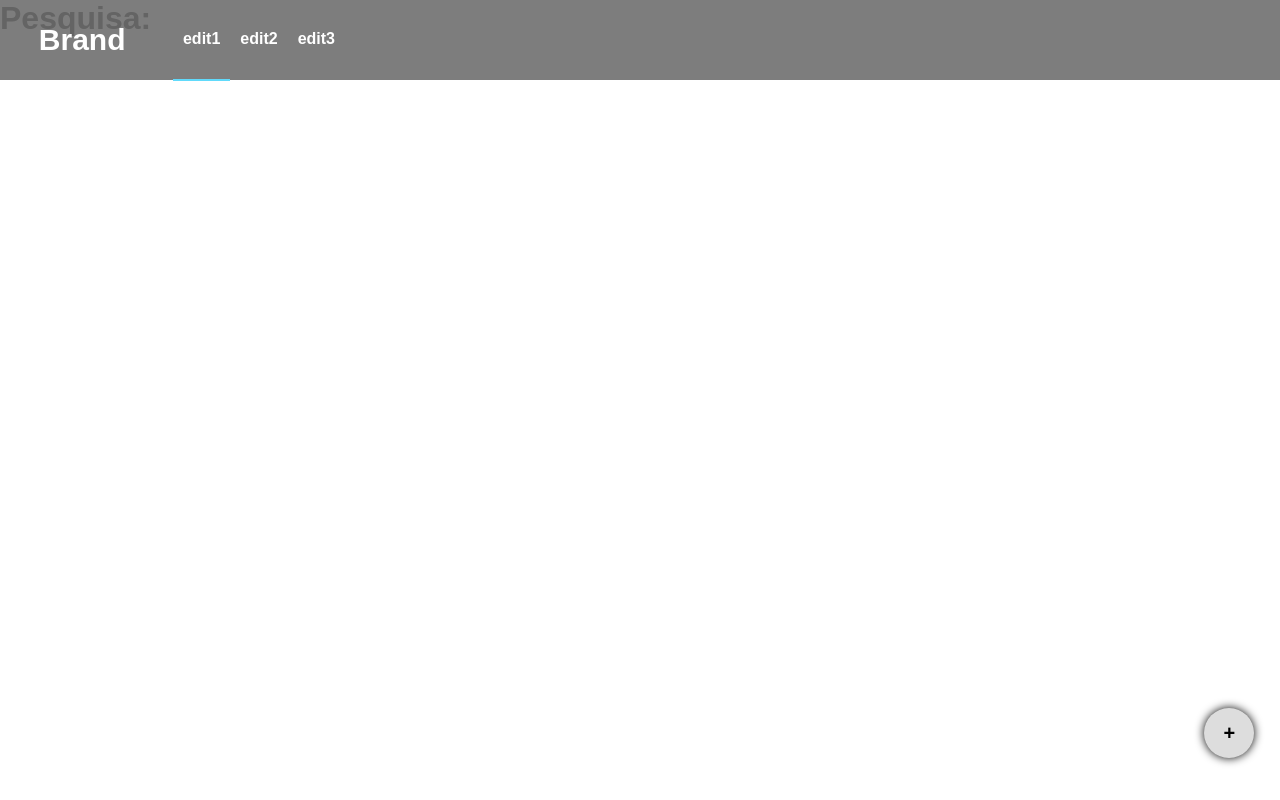
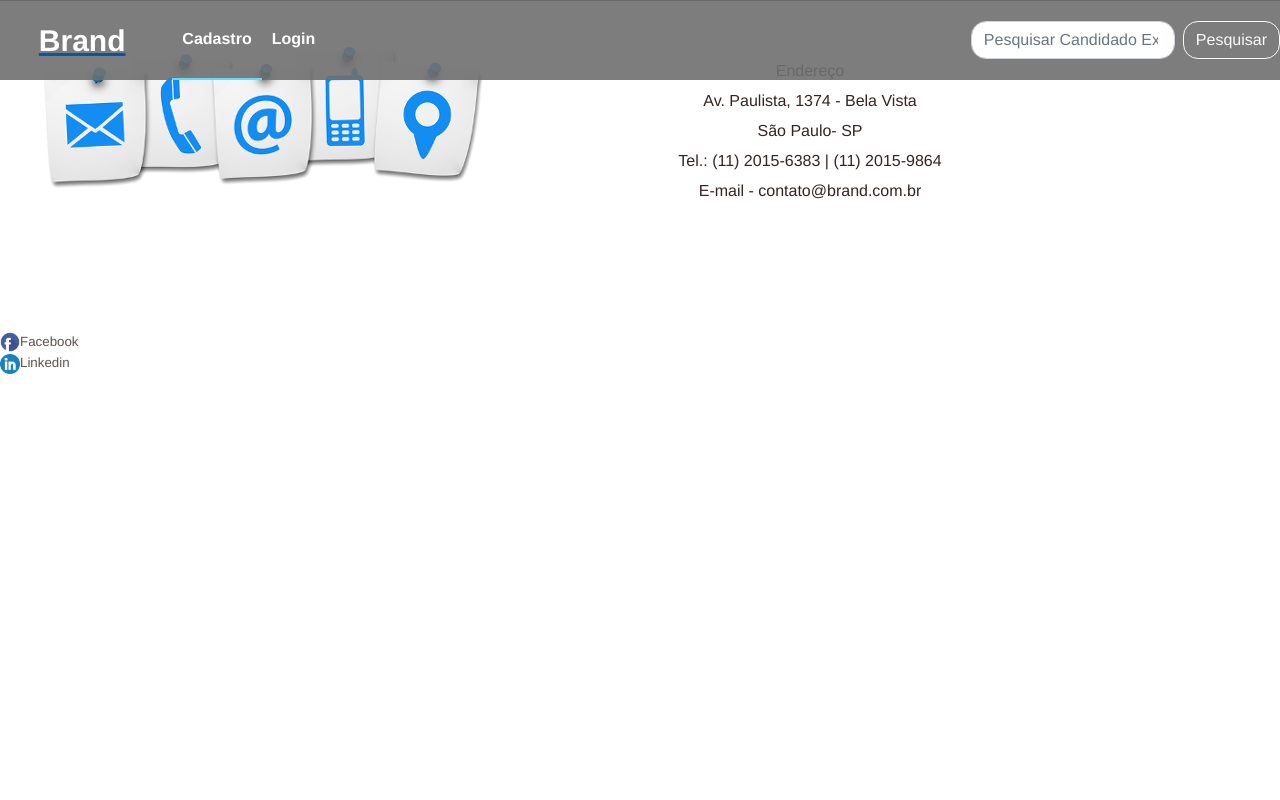
Before and after one commit to lalbuque/Banco-de-talentos, a website: page search.html in a window 1280 px wide. Drawn offline with nearby package versions, Linux system fonts and the light colour scheme.

Commit message:
Adiciona o botao de pesquisa, js do banco, prototipo pagina de pesquisa

```diff
--- a/search.html
+++ b/search.html
@@ -5,16 +5,22 @@
     <meta charset="UTF-8">
     <meta name="viewport" content="width=device-width, initial-scale=1.0">
     <meta http-equiv="X-UA-Compatible" content="ie=edge">
-    <title>Pesquisa</title>
+    <title>Home</title>
 
     <!-- CSS importantes -->
     <link rel="stylesheet" href="style/default.css">
     <link rel="stylesheet" href="style/static.css">
     <!-- CSS da página -->
-    <link rel="stylesheet" href="style/search.css">
+    <link rel="stylesheet" href="style/index.css">
     <!-- JS da página -->
-    <script src="script/search.js"></script>
-</head>
+    <script src="script/index.js"></script>
+    <link rel="stylesheet" href="https://maxcdn.bootstrapcdn.com/bootstrap/4.0.0/css/bootstrap.min.css" integrity="sha384-Gn5384xqQ1aoWXA+058RXPxPg6fy4IWvTNh0E263XmFcJlSAwiGgFAW/dAiS6JXm" crossorigin="anonymous">
+
+
+	<!-- Start WOWSlider.com HEAD section --> <!-- add to the <head> of your page -->
+	<link rel="stylesheet" type="text/css" href="engine0/style.css" />
+	<script type="text/javascript" src="engine0/jquery.js"></script>
+	<!-- End WOWSlider.com HEAD section --></head>
 
 <body>
     <!-- HEADER -->
@@ -23,53 +29,57 @@
             <a href="index.html" class="brand-header">
                 <span class="content-brand-header">Brand</span>
             </a>
-            <nav class="navbar-header">
+            <nav class="navbar-header" id="fonte-index">
                 <ol class="link-nav-header">
                     <li class="active-navli-header">
-                        <a href="#" class="a-nav-header">edit1</a>
+                        <a href="cadastro.html" class="a-nav-header">Cadastro</a>
                     </li>
                     <li>
-                        <a href="#" class="a-nav-header">edit2</a>
-                    </li>
-                    <li>
-                        <a href="#" class="a-nav-header">edit3</a>
+                        <a href="login.html" class="a-nav-header">Login</a>
                     </li>
                 </ol>
+
             </nav>
         </div>
         <div class="left-header">
+            <form class="form-inline my-2 my-lg-0 pesquisa">
+                    <input class="form-control mr-sm-2 inputpesquisa " type="search" placeholder="Pesquisar Candidado Ex. Formação Superior Marketing" aria-label="Search">
+                    <button type="button" class="btn btn-outline-light ">Pesquisar</button>
+                  </form>
         </div>
     </header>
     <!-- FIM DA HEADER -->
 
-    <!-- PESQUISA FLUTUANTE -->
-    <form class="float-search" method="GET" action="search.html">
-        <div class="content-first-search">
-            <div class="basic-config-search">
-                <input type="search" class="input-float-search" required placeholder="Adorei sá merda. :)" name="search">
-                <button type="button" class="btn-float-search btnc-float-search">
-                    <svg aria-hidden="true" data-prefix="fas" data-icon="cog" role="img" xmlns="http://www.w3.org/2000/svg" viewBox="0 0 512 512"
-                        class="svg-inline--fa fa-cog fa-w-16">
-                        <path fill="currentColor" d="M444.788 291.1l42.616 24.599c4.867 2.809 7.126 8.618 5.459 13.985-11.07 35.642-29.97 67.842-54.689 94.586a12.016 12.016 0 0 1-14.832 2.254l-42.584-24.595a191.577 191.577 0 0 1-60.759 35.13v49.182a12.01 12.01 0 0 1-9.377 11.718c-34.956 7.85-72.499 8.256-109.219.007-5.49-1.233-9.403-6.096-9.403-11.723v-49.184a191.555 191.555 0 0 1-60.759-35.13l-42.584 24.595a12.016 12.016 0 0 1-14.832-2.254c-24.718-26.744-43.619-58.944-54.689-94.586-1.667-5.366.592-11.175 5.459-13.985L67.212 291.1a193.48 193.48 0 0 1 0-70.199l-42.616-24.599c-4.867-2.809-7.126-8.618-5.459-13.985 11.07-35.642 29.97-67.842 54.689-94.586a12.016 12.016 0 0 1 14.832-2.254l42.584 24.595a191.577 191.577 0 0 1 60.759-35.13V25.759a12.01 12.01 0 0 1 9.377-11.718c34.956-7.85 72.499-8.256 109.219-.007 5.49 1.233 9.403 6.096 9.403 11.723v49.184a191.555 191.555 0 0 1 60.759 35.13l42.584-24.595a12.016 12.016 0 0 1 14.832 2.254c24.718 26.744 43.619 58.944 54.689 94.586 1.667 5.366-.592 11.175-5.459 13.985L444.788 220.9a193.485 193.485 0 0 1 0 70.2zM336 256c0-44.112-35.888-80-80-80s-80 35.888-80 80 35.888 80 80 80 80-35.888 80-80z"></path>
-                    </svg>
-                </button>
-                <hr class="div-btn-float-search">
-                <button type="submit" class="btn-float-search btns-float-search">
-                    <svg aria-hidden="true" data-prefix="fas" data-icon="search" role="img" xmlns="http://www.w3.org/2000/svg" viewBox="0 0 512 512"
-                        class="svg-inline--fa fa-search fa-w-16">
-                        <path fill="currentColor" d="M505 442.7L405.3 343c-4.5-4.5-10.6-7-17-7H372c27.6-35.3 44-79.7 44-128C416 93.1 322.9 0 208 0S0 93.1 0 208s93.1 208 208 208c48.3 0 92.7-16.4 128-44v16.3c0 6.4 2.5 12.5 7 17l99.7 99.7c9.4 9.4 24.6 9.4 33.9 0l28.3-28.3c9.4-9.4 9.4-24.6.1-34zM208 336c-70.7 0-128-57.2-128-128 0-70.7 57.2-128 128-128 70.7 0 128 57.2 128 128 0 70.7-57.2 128-128 128z"></path>
-                    </svg>
-                </button>
-            </div>
-            <button type="button" class="btnm-float-search">+</button>
-        </div>
-        <div class="avanced-config-search">
 
-        </div>
-    </form>
-    <script src="script/search-float.js"></script>
-    <!-- FIM DA PESQUISA FLUTUANTE -->
-    <h1>Pesquisa: <span id="teste"></span></h1>
+
+
+
+<div id="rodape">
+
+    <div id="img">
+
+    </div>
+
+        <div id="endereco">
+
+            Endereço<br>
+            Av. Paulista, 1374 - Bela Vista<br> São Paulo- SP<br>
+            Tel.: (11) 2015-6383 | (11) 2015-9864<br>
+            E-mail - contato@brand.com.br
+
+            </div> <!-- fim div endereço  -->
+
+                <div id="redes">
+
+                <ul><!-- target: faz com que abra uma nova pagina ao clicar no link ao invés de substituir a pagina do site // alt: e usada para ajudar na acessibilidade para deficientes visuais -->
+                  <li><a href="https://www.facebook.com/" target="_blank"><img src="image/facebook.png" alt="nossa pagina no facebook">Facebook</a></li>
+                  <li><a href="https://www.linkedin.com/" target="_blank" ><img src="image/linkedin.png" alt="nossa pagina no linkedin">Linkedin</a></li>
+
+
+                </ul>
+
+    </div><!--Fim div rodape-->
+
 </body>
 
 </html>
--- a/style/index.css
+++ b/style/index.css
@@ -10,13 +10,29 @@
 	color: white;
 
 }
-.footer{
-    background: rgba(111,111,111);
-    color: white;
-    text-align: center;
-    font-family: Helvetica, Arial, sans-serif;
+.pesquisa{
+   display: flex;
+   flex-wrap: wrap;
+   justify-content: space-around;
 
 }
+
+.pesquisa button{
+    border-radius: 15px;
+}
+
+
+.pesquisa input{
+    border-radius: 15px;
+
+}
+
+.pesquisa input:hover{
+    width: 500px;
+    transition-duration: 1s;
+}
+
+
 
 .box-texto{
     padding: 0;
--- a/style/login.css
+++ b/style/login.css
@@ -14,7 +14,7 @@
 }
 
 body{
-    background-color:#2f3f4f;
+
 }
 
 #fonte-login ol li a{
@@ -28,6 +28,30 @@ body{
 	margin: 0px:
 
 }
+
+.pesquisa{
+	display: flex;
+	flex-wrap: wrap;
+	justify-content: space-around;
+
+ }
+
+ .pesquisa button{
+	 border-radius: 15px;
+ }
+
+
+ .pesquisa input{
+	 border-radius: 15px;
+
+ }
+
+ .pesquisa input:hover{
+	 width: 500px;
+	 transition-duration: 1s;
+ }
+
+
 .footer{
     background: rgba(111,111,111);
     color: white;
@@ -36,10 +60,13 @@ body{
 }
 
 .container{
+	background-color:#2f3f4f;
+	padding-top: 10vh;
     display: flex;
     flex-wrap: wrap;
     justify-content: space-around;
-    margin-top: 10vh;
+	margin-top: 10vh;
+	width: 100%;
 }
 
 .display-img{
--- a/style/static.css
+++ b/style/static.css
@@ -66,6 +66,32 @@
     text-decoration: none;
 
 
+}
+
+.pesquisa{
+    display: flex;
+    flex-wrap: wrap;
+    justify-content: space-around;
+
+ }
+
+ .pesquisa button{
+     border-radius: 15px;
+ }
+
+
+ .pesquisa input{
+     border-radius: 15px;
+
+ }
+
+ .pesquisa input:hover{
+     width: 500px;
+     transition-duration: 1s;
+ }
+
+.rodape{
+    background-color: white;
 }
 
 .a-nav-header{
```
Also changed, not shown: cadastro.html (+3 -1 lines), curriculo.html (+2 -1 lines), index.html (+6 -1 lines), login.html (+27 -32 lines), script/cadastro.js (+19 -10 lines), 1 other file.
